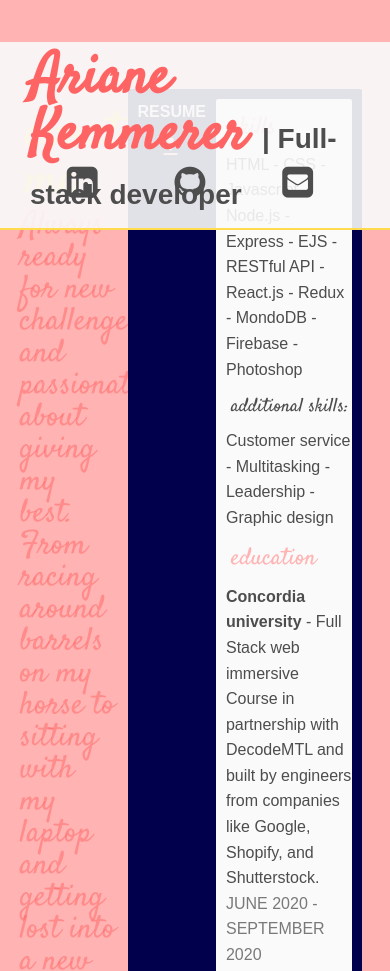
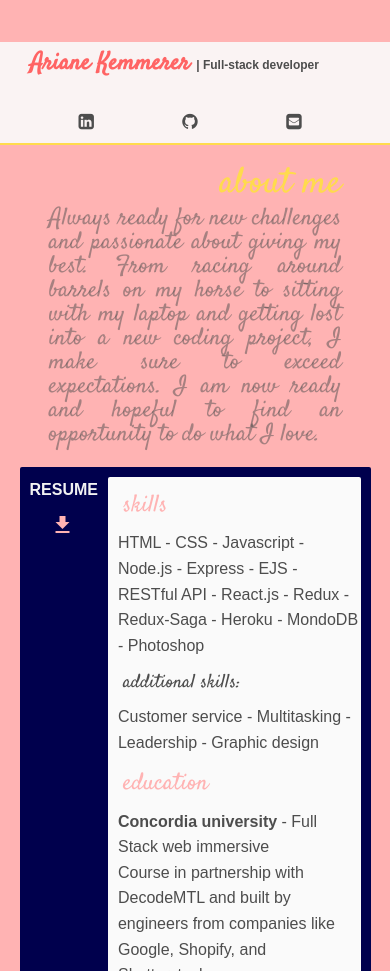
Before and after one commit to ari-rosie/Portfolio, a website: page index.html in a window 390 px wide. Shown: the top 971 px of the page. Drawn offline with Linux system fonts and the light colour scheme; a web font is replaced by a local one.

Commit message:
responsive

```diff
--- a/css/footer.css
+++ b/css/footer.css
@@ -14,3 +14,17 @@ footer h3 {
   font-size: 2em;
   color: rgb(255, 100, 100);
 }
+
+footer a {
+  text-decoration: none;
+}
+
+@media only screen and (max-width: 600px) {
+  footer p {
+    margin: 0 20%;
+  }
+
+  footer h3 {
+    font-size: 1.5em;
+  }
+}
--- a/css/name.css
+++ b/css/name.css
@@ -8,6 +8,24 @@ header .name {
   margin-left: 30px;
 }
 
+@media only screen and (max-width: 800px) {
+  header .name {
+    font-size: 1.7em;
+  }
+}
+
+@media only screen and (max-width: 600px) {
+  header .name {
+    font-size: 1.5em;
+  }
+}
+
+@media only screen and (max-height: 400px) {
+  header .name {
+    font-size: 1.7em;
+  }
+}
+
 header .name span {
   font-family: "Amiko", sans-serif;
   color: rgb(77, 77, 77);
--- a/css/nav.css
+++ b/css/nav.css
@@ -10,4 +10,17 @@ header li {
 
 header a {
   color: rgb(77, 77, 77);
+  font-size: 30px;
 }
+
+@media only screen and (max-width: 800px) {
+  header a {
+    font-size: 18px;
+  }
+}
+
+@media only screen and (max-height: 400px) {
+  header a {
+    font-size: 18px;
+  }
+}
--- a/css/side.css
+++ b/css/side.css
@@ -4,6 +4,16 @@ aside {
   color: rgba(255, 100, 100, 0.5);
   font-family: "Satisfy", cursive;
   font-size: 2em;
+}
+
+@media only screen and (max-width: 600px) {
+  aside {
+    width: 75%;
+    font-size: 1.5em;
+    color: rgba(77, 77, 77, 0.5);
+    text-align: justify;
+    margin: 20% auto 0 auto;
+  }
 }
 
 aside h3 {
@@ -14,6 +24,12 @@ aside h3 {
   font-size: 1.5em;
 }
 
+@media only screen and (max-width: 600px) {
+  aside h3 {
+    text-align: right;
+  }
+}
+
 aside p {
   transition: all 1s ease-in 1s;
 }
--- a/css/styles.css
+++ b/css/styles.css
@@ -22,6 +22,12 @@ header {
   border-bottom: 2px solid rgb(255, 219, 77);
 }
 
+@media only screen and (max-width: 800px) {
+  header {
+    height: 12%;
+  }
+}
+
 main {
   background-color: rgb(0, 0, 77);
   height: auto;
@@ -32,9 +38,28 @@ main {
   display: flex;
 }
 
+@media only screen and (max-width: 600px) {
+  main {
+    margin: 20px auto;
+    width: 90%;
+  }
+}
+
 .content_wrapper {
   display: flex;
   padding-top: 15%;
+}
+
+@media only screen and (max-width: 800px) {
+  .content_wrapper {
+    margin-top: 5%;
+  }
+}
+
+@media only screen and (max-width: 600px) {
+  .content_wrapper {
+    flex-direction: column;
+  }
 }
 
 footer {
--- a/index.html
+++ b/index.html
@@ -23,17 +23,17 @@
       <ul>
         <li>
           <a href="https://www.linkedin.com/in/arianekemmerer" target="_blank"
-            ><i class="fa fa-linkedin-square" style="font-size: 36px"></i
+            ><i class="fa fa-linkedin-square"></i
           ></a>
         </li>
         <li>
           <a href="https://github.com/ari-rosie" target="_blank"
-            ><i class="fa fa-github" style="font-size: 36px"></i
+            ><i class="fa fa-github"></i
           ></a>
         </li>
         <li>
-          <a href="mailto:ariane@ghalleb.com"
-            ><i class="fa fa-envelope-square" style="font-size: 36px"></i
+          <a href="mailto:dev@arianekemmerer.com"
+            ><i class="fa fa-envelope-square"></i
           ></a>
         </li>
       </ul>
@@ -61,7 +61,7 @@
         <h3>SKILLS</h3>
         <p>
           HTML - CSS - Javascript - Node.js - Express - EJS - RESTful API -
-          React.js - Redux - MondoDB - Firebase - Photoshop
+          React.js - Redux - Redux-Saga - Heroku - MondoDB - Photoshop
         </p>
         <h4>Additional skills:</h4>
         <p>Customer service - Multitasking - Leadership - Graphic design</p>
@@ -101,7 +101,9 @@
     <div class="footer_wrapper">
       <h2>Contact me</h2>
       <p>Montreal, Quebec (H1W 3K4) | +1 (514) 573 - 9121</p>
-      <h3>ariane@ghalleb.com</h3>
+      <a href="mailto:dev@arianekemmerer.com">
+        <h3>dev@arianekemmerer.com</h3>
+      </a>
     </div>
   </footer>
 </body>
```
